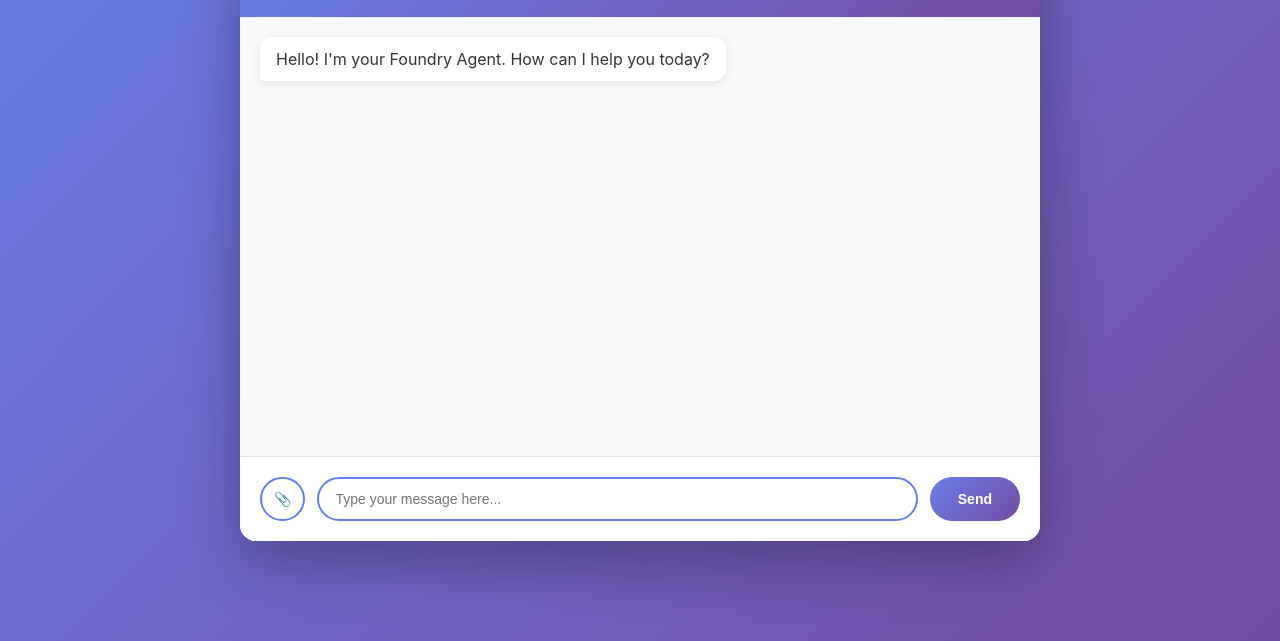
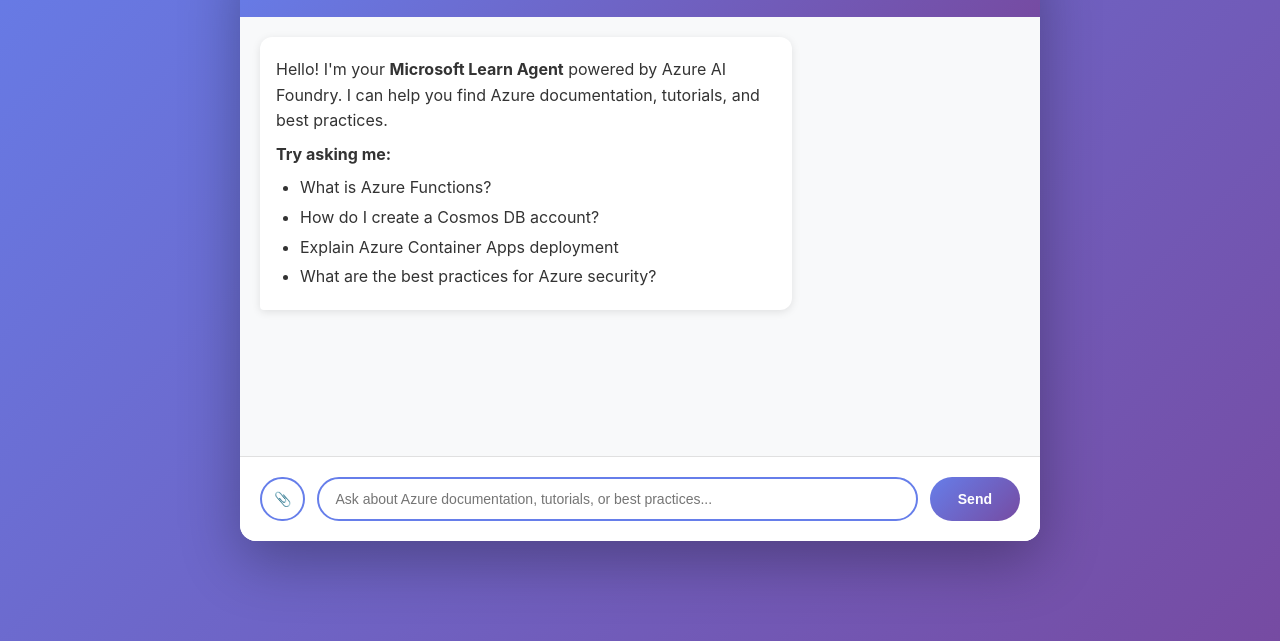
Before and after one commit to sayedimac/foundryAgent, a website: page src/FoundryAgent.Web/wwwroot/index.html in a window 1280 px wide. Shown: the part 159-800 px from the top of the page. Drawn offline with nearby package versions, Linux system fonts and the light colour scheme.

Commit message:
Update chat introduction and input placeholder to enhance user guidance on Azure resources

```diff
--- a/src/FoundryAgent.Web/wwwroot/index.html
+++ b/src/FoundryAgent.Web/wwwroot/index.html
@@ -507,7 +507,14 @@
         <div class="chat-messages" id="chatMessages">
             <div class="message agent">
                 <div class="message-content">
-                    Hello! I'm your Foundry Agent. How can I help you today?
+                    <p>Hello! I'm your <strong>Microsoft Learn Agent</strong> powered by Azure AI Foundry. I can help you find Azure documentation, tutorials, and best practices.</p>
+                    <p><strong>Try asking me:</strong></p>
+                    <ul>
+                        <li>What is Azure Functions?</li>
+                        <li>How do I create a Cosmos DB account?</li>
+                        <li>Explain Azure Container Apps deployment</li>
+                        <li>What are the best practices for Azure security?</li>
+                    </ul>
                 </div>
             </div>
         </div>
@@ -515,7 +522,7 @@
         <div class="chat-input-container">
             <input type="file" id="fileInput" multiple accept=".txt,.pdf,.doc,.docx,.csv,.json,.md" />
             <button id="attachButton" title="Attach file">📎</button>
-            <input type="text" id="messageInput" placeholder="Type your message here..." autocomplete="off" />
+            <input type="text" id="messageInput" placeholder="Ask about Azure documentation, tutorials, or best practices..." autocomplete="off" />
             <button id="sendButton">Send</button>
         </div>
     </div>
```
